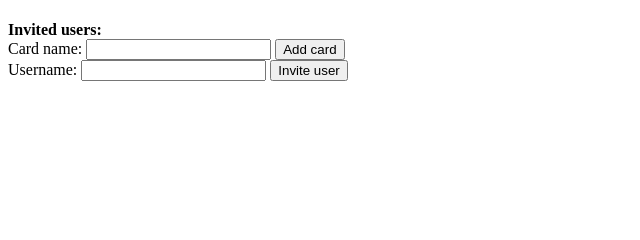
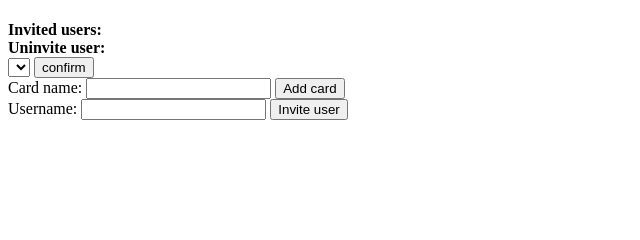
Before and after one commit to Regularmute/MTGCardTracker, a Flask app: template templates/collectionlist.html in a window 1280 px wide. Shown: the part 82-322 px from the top of the page, without its empty margins (0-640 px from the left). Run offline with Flask 3, Linux system fonts and the light colour scheme; the template is opened without the code that fills it, so the values that code supplies are empty; parts of the project's set-up code (start-up, migrations or seed data) failed here and were passed over.

Commit message:
feat(collection): owner can uninvite users

```diff
--- a/templates/collectionlist.html
+++ b/templates/collectionlist.html
@@ -3,10 +3,27 @@
 {% block content %}
 
 <h2>Collection: {{ collection.name }} by {{ collection.username }}</h2>
-<strong> Invited users: </strong>
+<strong>Invited users: </strong>
 {% for user in invited_users %}
     {{ user.username }}&nbsp;
 {% endfor %}
+
+<br>
+
+{% if logged_userid == collection.owner_id %}
+    <strong>Uninvite user: </strong>
+    <form action="/uninviteuser" method="post" onsubmit="return confirm(
+        `Are you sure you want to uninvite this user?`);">
+        <select name="uninvited_user">
+            {% for user in invited_users %}
+                <option value="{{ user.id }}">{{ user.username }}</option>
+            {% endfor %}
+        </select>
+        <input type="submit" value="confirm">
+        <input type="hidden" name="collection_id" value="{{ collection.id }}">
+        <input type="hidden" name="csrf_token" value="{{ session.csrf_token }}">
+    </form>
+{% endif %}
 
 <form action="/addcard" method="post">
     Card name: <input type="text" name="cardname">
```
Also changed, not shown: collectioninvites.py (+7 -0 lines), routes.py (+11 -0 lines).
